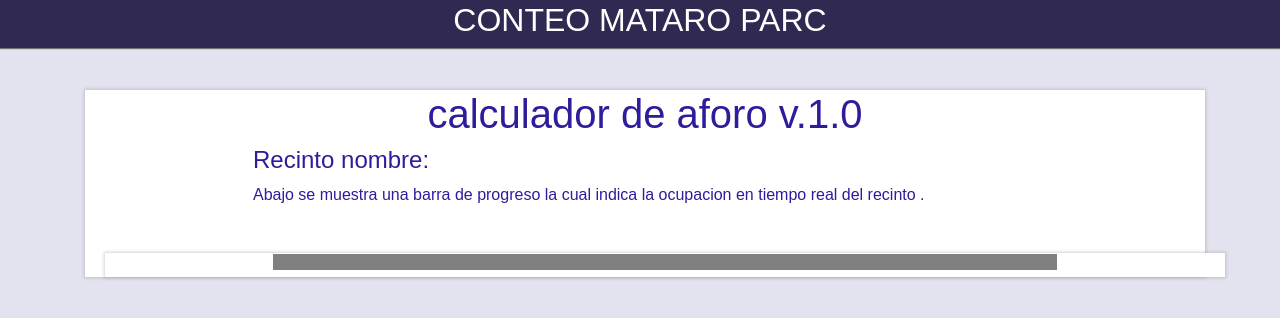
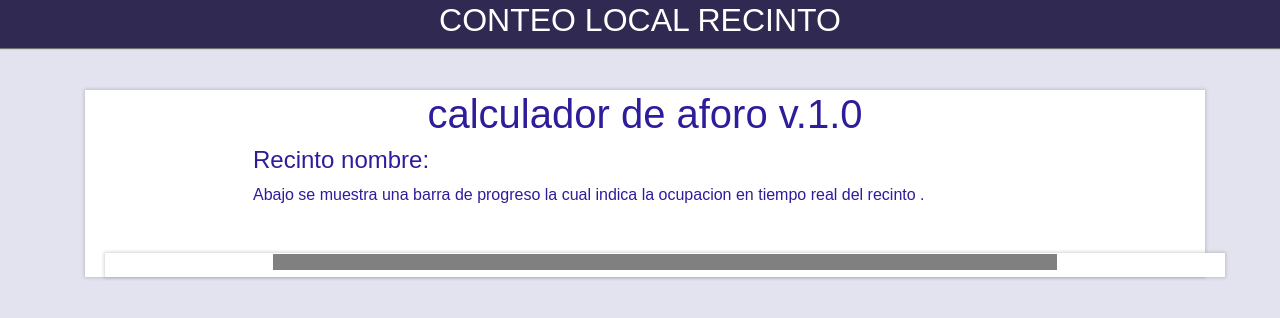
Before and after one commit to jajodev77/jajodev77.github.io, a plain HTML site: page index.html in a window 1280 px wide. Drawn offline with nearby package versions, Linux system fonts and the light colour scheme; some packages are replaced by stand-ins of ours; no server answers.

Commit message:
Update index.html

```diff
--- a/index.html
+++ b/index.html
@@ -32,7 +32,7 @@
 
 	<div id="barra">
 
-		<h2>CONTEO MATARO PARC</h2>
+		<h2>CONTEO LOCAL RECINTO</h2>
 
 	</div>
 
```
